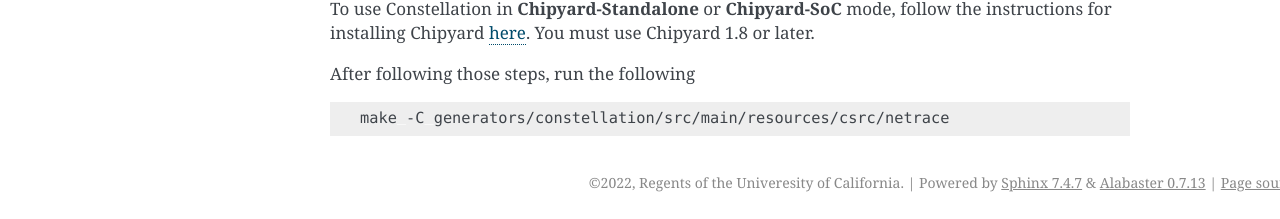
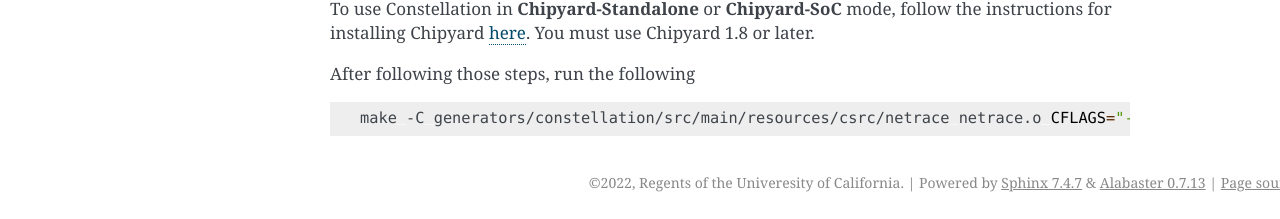
Before and after one commit to ucb-bar/constellation, a Sphinx documentation site: the page built from docs/source/Introduction/Installation.rst, in a window 1280 px wide. Shown: the part 1669-1888 px from the top of the page. Built offline with Sphinx 7.4.7, drawn with Linux system fonts in a browser that asks for light colours.

Commit message:
Fix netrace installation instructions

```diff
--- a/docs/source/Introduction/Installation.rst
+++ b/docs/source/Introduction/Installation.rst
@@ -85,4 +85,4 @@ After following those steps, run the following
 
 .. code-block:: shell
 
-   make -C generators/constellation/src/main/resources/csrc/netrace
+   make -C generators/constellation/src/main/resources/csrc/netrace netrace.o CFLAGS="-fPIC -O3"
```
